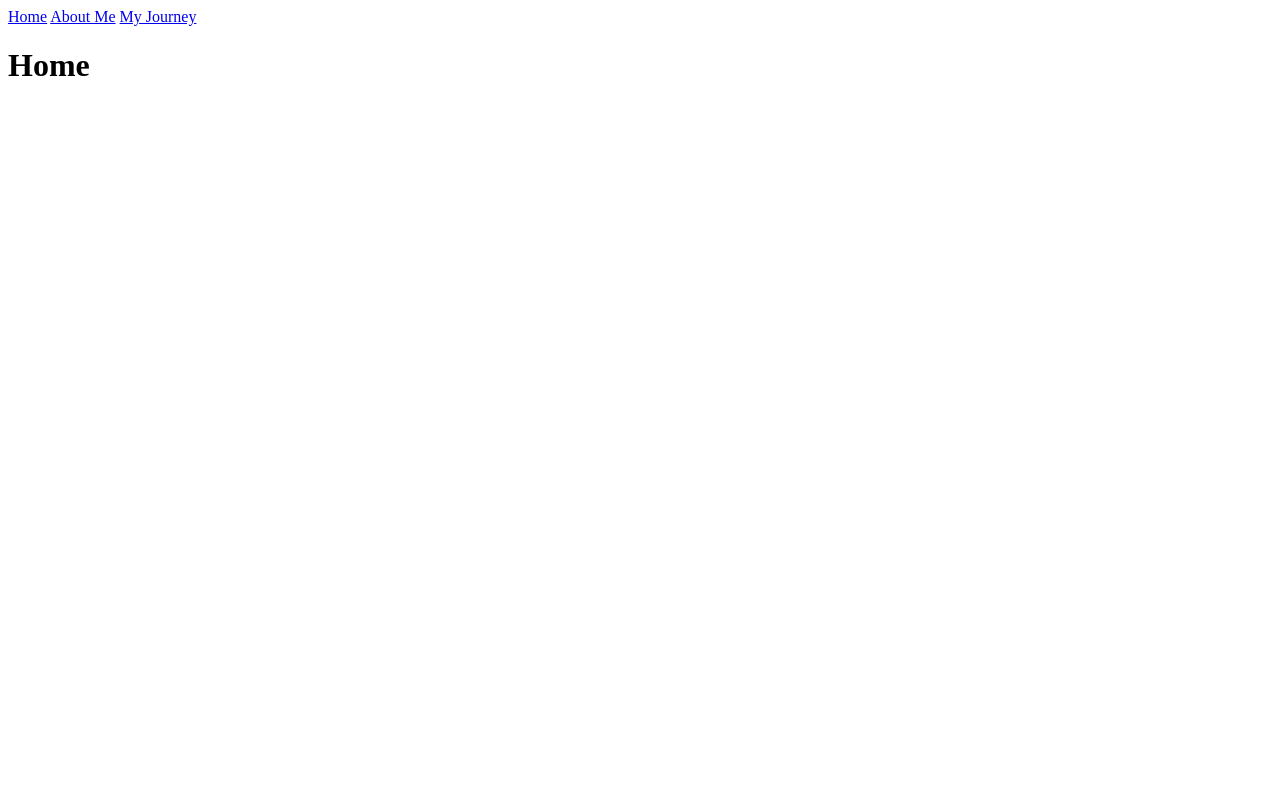
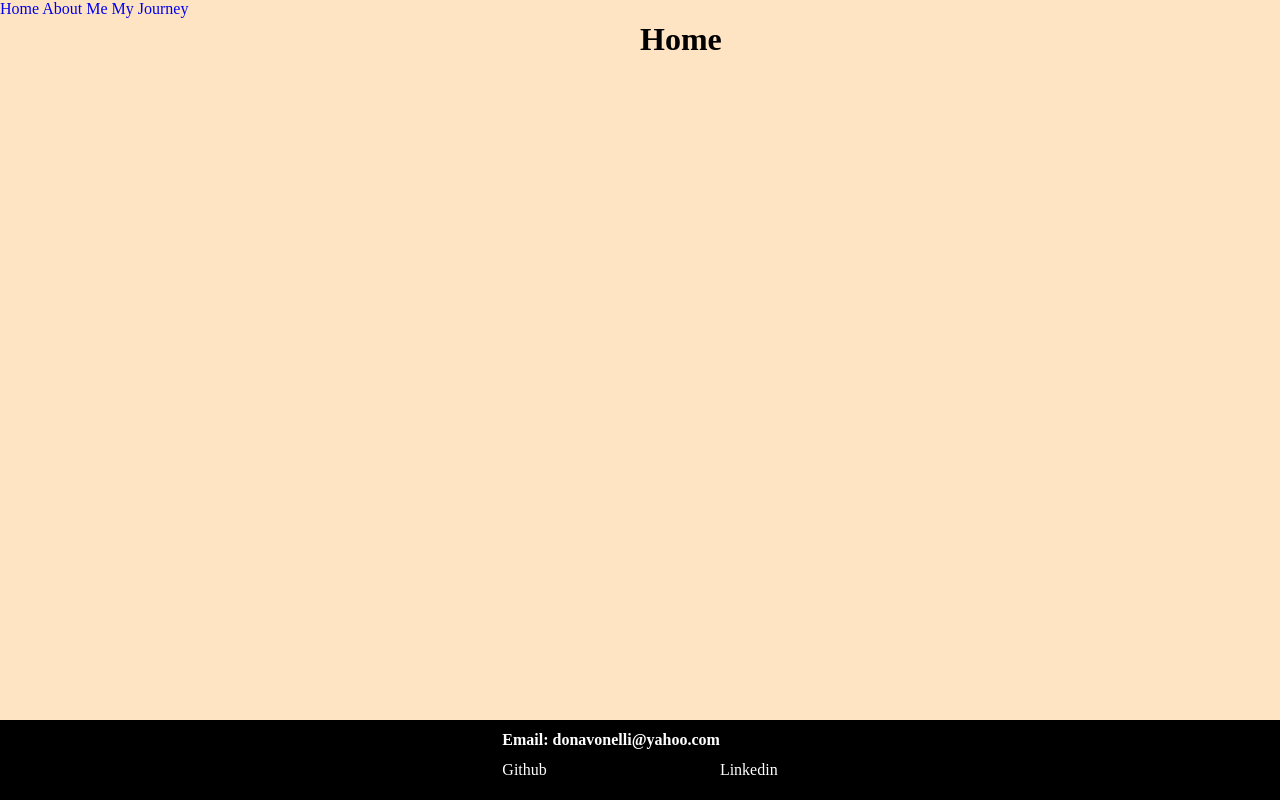
Before and after one commit to donavonelli/My-Personal-Site, a plain HTML site: page index.html in a window 1280 px wide. Drawn offline with Linux system fonts and the light colour scheme.

Commit message:
established a mvp footer

```diff
--- /dev/null
+++ b/index.css
@@ -0,0 +1,35 @@
+*{
+
+}
+
+body{
+    display: grid;
+    margin: 0;
+    background-color: bisque;
+    grid-template-columns: 50% 50%;
+    grid-template-rows: 30% 10% 50% 10%;
+}
+
+footer{
+    position: fixed;
+    display: grid;
+    justify-content: center;
+    align-items: center;
+    height: 5em;
+    width: 100%;
+    bottom: 0px;
+    grid-template-rows: 50% 25% 25%;
+}
+
+footer, footer a{
+    color: white;
+    background-color: black;
+}
+
+a{
+    text-decoration: none;
+}
+
+.footer-link{
+    grid-row: 2/3;
+}
--- a/index.html
+++ b/index.html
@@ -5,6 +5,7 @@
     <meta http-equiv="X-UA-Compatible" content="IE=edge">
     <meta name="viewport" content="width=device-width, initial-scale=1.0">
     <title>Donavon Ellison's Page</title>
+    <link rel="stylesheet" href="index.css">
 </head>
 <!--
     - Displays a picture of yourself and your name as the main, focal point of the page
@@ -18,5 +19,11 @@
     </nav>
 
     <h1>Home</h1>
+
+    <footer>
+        <h4>Email: donavonelli@yahoo.com</h4>
+        <span class="footer-link"><a href="https://github.com/donavonelli/">Github</a></span>
+        <span class="footer-link"><a href="https://www.linkedin.com/in/donavonellison/">Linkedin</a></span>
+    </footer>
 </body>
 </html>
```
